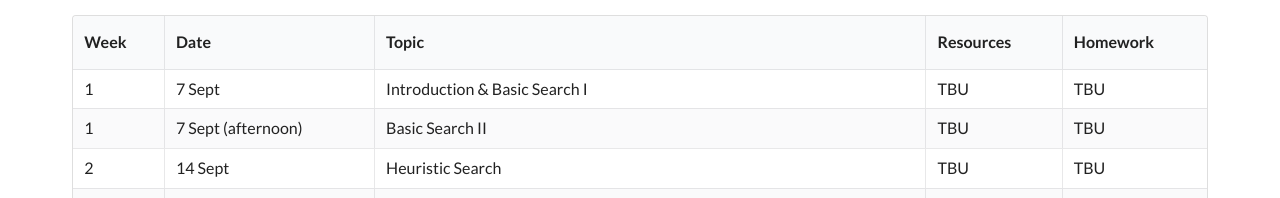
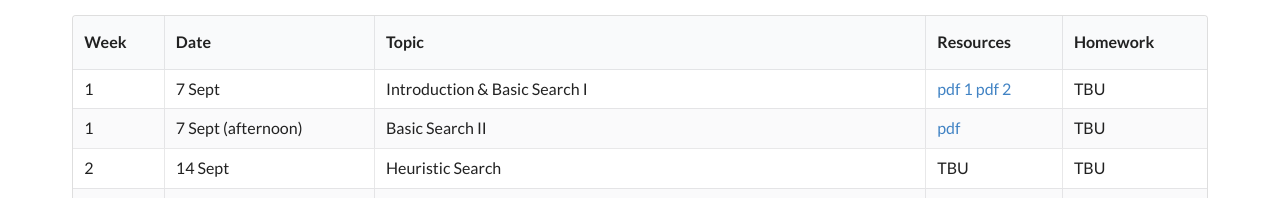
Before and after one commit to SUSTech-CS-Courses/AAI, a plain HTML site: page index.html in a window 1280 px wide. Shown: the part 752-950 px from the top of the page. Drawn offline with Linux system fonts and the light colour scheme.

Commit message:
Update index.html

```diff
--- a/index.html
+++ b/index.html
@@ -132,7 +132,8 @@
             <td>7 Sept</td>
             <td>Introduction & Basic Search I</td>
             <td class="new-0907">
-                TBU
+                <a href="lectures/1-Introduction.pdf">pdf 1</a>
+                <a href="lectures/2-BasicSearch.pdf">pdf 2</a>
             </td>
             <td>TBU</td>
         </tr>
@@ -141,7 +142,7 @@
             <td>7 Sept (afternoon)</td>
             <td>Basic Search II</td>
             <td class="new-0914">
-                TBU
+                <a href="lectures/2-BasicSearch.pdf">pdf</a>
             </td>
             <td>TBU</td>
         </tr>
```
